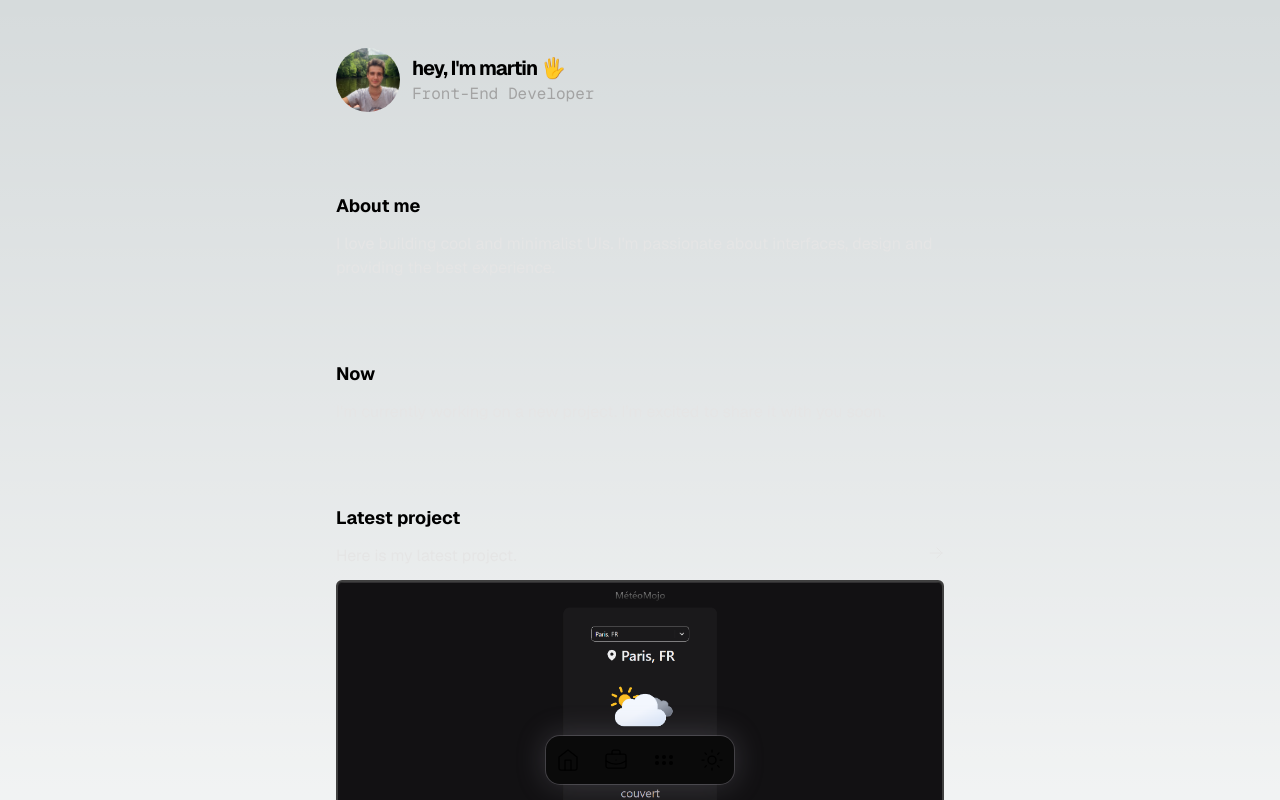
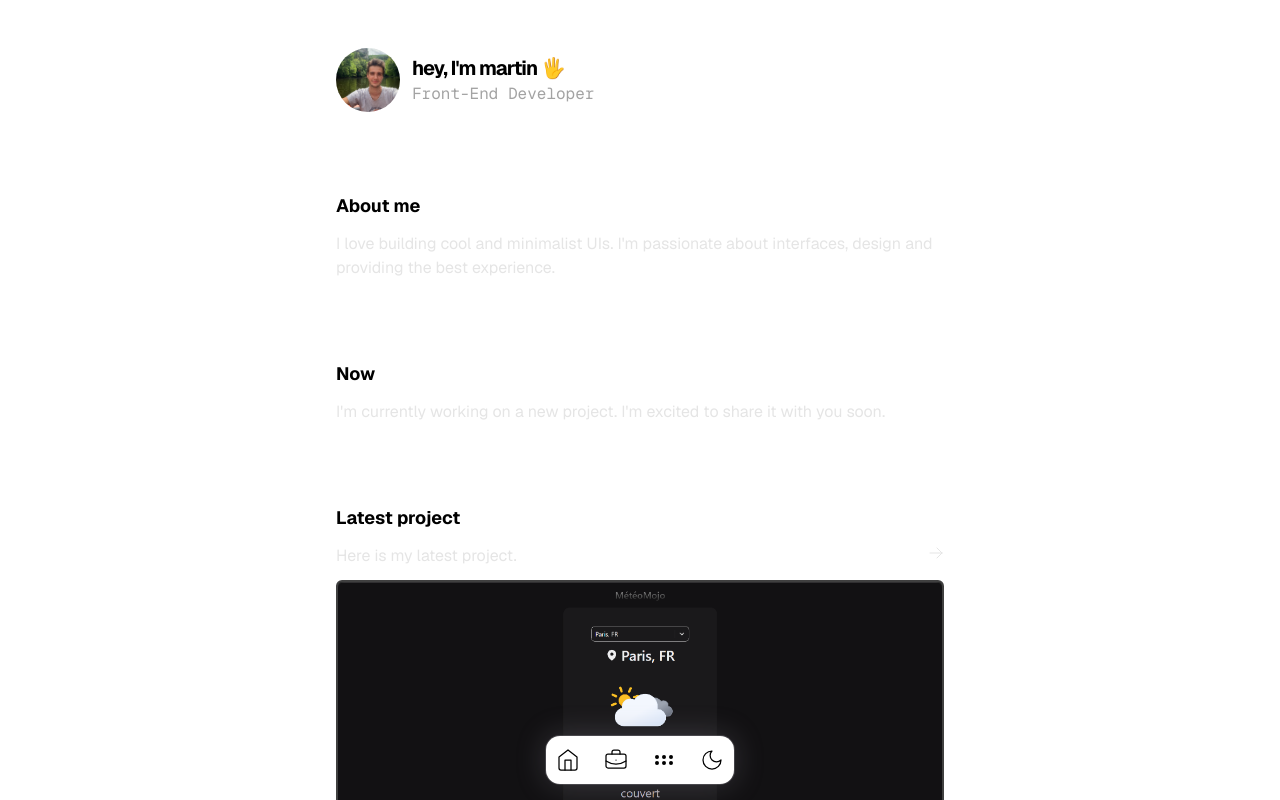
Before and after one commit to Martin-Rouault/NextJSPortfolio, a Next.js app: page / in a window 1280 px wide. Shown: the top 800 px of the page. Built offline with nearby package versions, Linux system fonts and the light colour scheme.

Commit message:
Refactor Tailwind CSS configuration to include dark mode support and add Next Themes dependency

```diff
--- a/app/globals.css
+++ b/app/globals.css
@@ -1,30 +1,6 @@
 @tailwind base;
 @tailwind components;
 @tailwind utilities;
-
-:root {
-  --foreground-rgb: 0, 0, 0;
-  --background-start-rgb: 214, 219, 220;
-  --background-end-rgb: 255, 255, 255;
-}
-
-@media (prefers-color-scheme: dark) {
-  :root {
-    --foreground-rgb: 255, 255, 255;
-    --background-start-rgb: 0, 0, 0;
-    --background-end-rgb: 0, 0, 0;
-  }
-}
-
-body {
-  color: rgb(var(--foreground-rgb));
-  background: linear-gradient(
-      to bottom,
-      transparent,
-      rgb(var(--background-end-rgb))
-    )
-    rgb(var(--background-start-rgb));
-}
 
 @layer utilities {
   .text-balance {
--- a/app/layout.tsx
+++ b/app/layout.tsx
@@ -1,8 +1,9 @@
 import type { Metadata } from "next";
-import { Analytics } from "@vercel/analytics/react"
-import { SpeedInsights } from "@vercel/speed-insights/next"
-import { GeistSans } from 'geist/font/sans'
-import { GeistMono } from 'geist/font/mono'
+import { Analytics } from "@vercel/analytics/react";
+import { SpeedInsights } from "@vercel/speed-insights/next";
+import { GeistSans } from "geist/font/sans";
+import { GeistMono } from "geist/font/mono";
+import { ThemeProvider } from "./ui/theme-provider";
 import "./globals.css";
 
 export const metadata: Metadata = {
@@ -18,10 +19,10 @@ export default function RootLayout({
 }>) {
   return (
     <html lang="en" className={`${GeistSans.variable} ${GeistMono.variable}`}>
-      <body
-        className="antialiased flex min-h-screen flex-col mx-auto pt-12 pb-20 px-4 z-10 w-full max-w-screen-sm"
-      >
-        {children}
+      <body className="antialiased flex min-h-screen flex-col mx-auto pt-12 pb-20 px-4 z-10 w-full max-w-screen-sm">
+        <ThemeProvider attribute="class" defaultTheme="system" enableSystem>
+          {children}
+        </ThemeProvider>
         <Analytics />
         <SpeedInsights />
       </body>
--- a/app/projects/[id]/page.tsx
+++ b/app/projects/[id]/page.tsx
@@ -7,6 +7,7 @@ export async function generateStaticParams() {
 }
 
 async function getProject(id: string) {
+  await new Promise((resolve) => setTimeout(resolve, 3000));
   const data = await fetchProjectById(id);
   return data;
 }
--- /dev/null
+++ b/app/projects/loading.tsx
@@ -0,0 +1,7 @@
+export default function Loading() {
+  return (
+    <div className="h-screen flex justify-center items-center">
+      <h1 className="text-3xl font-bold animate-pulse">Loading...</h1>
+    </div>
+  );
+}
--- /dev/null
+++ b/app/ui/icons/moon.tsx
@@ -0,0 +1,18 @@
+export default function Moon() {
+  return (
+    <svg
+      xmlns="http://www.w3.org/2000/svg"
+      width="24"
+      height="24"
+      viewBox="0 0 24 24"
+      fill="none"
+      stroke="currentColor"
+      stroke-width="1.25"
+      stroke-linecap="round"
+      stroke-linejoin="round"
+      className="lucide lucide-moon"
+    >
+      <path d="M12 3a6 6 0 0 0 9 9 9 9 0 1 1-9-9Z" />
+    </svg>
+  );
+}
--- /dev/null
+++ b/app/ui/icons/sun.tsx
@@ -0,0 +1,26 @@
+export default function Sun() {
+  return (
+    <svg
+      xmlns="http://www.w3.org/2000/svg"
+      width="24"
+      height="24"
+      viewBox="0 0 24 24"
+      fill="none"
+      stroke="currentColor"
+      stroke-width="1.25"
+      stroke-linecap="round"
+      stroke-linejoin="round"
+      className="lucide lucide-sun"
+    >
+      <circle cx="12" cy="12" r="4" />
+      <path d="M12 2v2" />
+      <path d="M12 20v2" />
+      <path d="m4.93 4.93 1.41 1.41" />
+      <path d="m17.66 17.66 1.41 1.41" />
+      <path d="M2 12h2" />
+      <path d="M20 12h2" />
+      <path d="m6.34 17.66-1.41 1.41" />
+      <path d="m19.07 4.93-1.41 1.41" />
+    </svg>
+  );
+}
--- a/app/ui/nav/navBar.tsx
+++ b/app/ui/nav/navBar.tsx
@@ -2,6 +2,7 @@
 
 import Link from "next/link";
 import { useState } from "react";
+import { ThemeButton } from "../themeButton/themeButton";
 
 export default function NavBar() {
   const [isMenuOpen, setIsMenuOpen] = useState(false);
@@ -25,16 +26,16 @@ export default function NavBar() {
 
   return (
     <div className="pointer-events-none fixed inset-x-0 bottom-0 z-20 mx-auto mb-4 flex h-12 px-6">
-      <div className="pointer-events-auto relative mx-auto space-x-2 flex h-full bg-neutral-950 items-center rounded-[14px] bg-mauve-light-1 px-0.5 shadow-[rgba(142,140,152,0.3)_0px_0px_30px,rgba(219,216,224,0.2)_0px_0px_0px_1px]">
+      <div className="pointer-events-auto relative mx-auto space-x-2 flex h-full items-center rounded-[14px] bg-white  dark:bg-neutral-800 px-0.5 shadow-[rgba(142,140,152,0.3)_0px_0px_30px,rgba(219,216,224,0.2)_0px_0px_0px_1px]">
         <Link href="/">
           <div
-            className="hover:bg-neutral-900 p-2 rounded-[14px] transition-colors duration-200 ease-in-out"
+            className="hover:bg-neutral-200 dark:hover:bg-neutral-700 p-2 rounded-[14px] transition-colors duration-200 ease-in-out"
             title="Home"
             onMouseEnter={() => handleMouseEnter("home")}
             onMouseLeave={() => handleMouseLeave("home")}
           >
             {isHovered.home && (
-              <div className="absolute left-0 bottom-14 bg-neutral-900 p-2 text-xs rounded-lg border-2 border-neutral-800">
+              <div className="absolute left-0 bottom-14 bg-white dark:bg-neutral-800 p-2 text-xs rounded-lg">
                 Home
               </div>
             )}
@@ -57,13 +58,13 @@ export default function NavBar() {
         </Link>
         <Link href="/projects">
           <div
-            className="hover:bg-neutral-900 p-2 rounded-[14px] transition-colors duration-200 ease-in-out"
+            className="hover:bg-neutral-200 dark:hover:bg-neutral-700 p-2 rounded-[14px] transition-colors duration-200 ease-in-out"
             title="Work"
             onMouseEnter={() => handleMouseEnter("work")}
             onMouseLeave={() => handleMouseLeave("work")}
           >
             {isHovered.work && (
-              <div className="absolute bottom-14 right-24 bg-neutral-900 p-2 text-xs rounded-lg border-2 border-neutral-800">
+              <div className="absolute bottom-14 right-24 bg-white dark:bg-neutral-800 p-2 text-xs rounded-lg">
                 Work
               </div>
             )}
@@ -92,7 +93,7 @@ export default function NavBar() {
             onClick={toggleMenu}
           >
             <div
-              className={`min-w-[150px] py-1 px-1 rounded-lg border-2 border-neutral-800 bg-neutral-900 shadow-md transition-all duration-100 ease-in-out absolute bottom-8 ${
+              className={`min-w-[150px] py-1 px-1 rounded-lg bg-white dark:bg-neutral-800 shadow-md transition-all duration-100 ease-in-out absolute bottom-8 ${
                 isMenuOpen
                   ? "z-10 -translate-y-6 opacity-100"
                   : "invisible opacity-0"
@@ -102,19 +103,19 @@ export default function NavBar() {
                 <a
                   href="https://github.com/Martin-Rouault"
                   target="_blank"
-                  className="text-sm hover:bg-neutral-700 p-2 rounded-lg w-full"
+                  className="text-sm hover:bg-neutral-200 dark:hover:bg-neutral-700 p-2 rounded-lg w-full"
                 >
                   <span className="font-mono">GitHub</span>
                 </a>
                 <a
                   href="https://www.linkedin.com/in/martin-rouault/"
                   target="_blank"
-                  className="text-sm hover:bg-neutral-700 p-2 rounded-lg w-full"
+                  className="text-sm hover:bg-neutral-200 dark:hover:bg-neutral-700 p-2 rounded-lg w-full"
                 >
                   <span className="font-mono">Linkedin</span>
                 </a>
                 <a
-                  className="text-sm hover:bg-neutral-700 p-2 rounded-lg w-full"
+                  className="text-sm hover:bg-neutral-200 dark:hover:bg-neutral-700 p-2 rounded-lg w-full"
                   download
                   href="/cv-martin.pdf"
                 >
@@ -144,38 +145,17 @@ export default function NavBar() {
           </div>
         </button>
         <div
-          className="hover:bg-neutral-900 p-2 rounded-[14px] transition-colors duration-200 ease-in-out"
+          className="hover:bg-neutral-200 dark:hover:bg-neutral-700 p-2 rounded-[14px] transition-colors duration-200 ease-in-out"
           title="Theme"
           onMouseEnter={() => handleMouseEnter("theme")}
           onMouseLeave={() => handleMouseLeave("theme")}
         >
           {isHovered.theme && (
-            <div className="absolute bottom-14 right-0  bg-neutral-900 text-xs p-2 rounded-lg border-2 border-neutral-800">
+            <div className="absolute bottom-14 right-0 bg-white dark:bg-neutral-800 text-xs p-2 rounded-lg">
               Theme
             </div>
           )}
-          <svg
-            xmlns="http://www.w3.org/2000/svg"
-            width="24"
-            height="24"
-            viewBox="0 0 24 24"
-            fill="none"
-            stroke="currentColor"
-            strokeWidth="1.25"
-            strokeLinecap="round"
-            strokeLinejoin="round"
-            className="lucide lucide-sun"
-          >
-            <circle cx="12" cy="12" r="4" />
-            <path d="M12 2v2" />
-            <path d="M12 20v2" />
-            <path d="m4.93 4.93 1.41 1.41" />
-            <path d="m17.66 17.66 1.41 1.41" />
-            <path d="M2 12h2" />
-            <path d="M20 12h2" />
-            <path d="m6.34 17.66-1.41 1.41" />
-            <path d="m19.07 4.93-1.41 1.41" />
-          </svg>
+          <ThemeButton />
         </div>
       </div>
     </div>
--- /dev/null
+++ b/app/ui/theme-provider.tsx
@@ -0,0 +1,16 @@
+"use client";
+
+import { useState, useEffect } from "react";
+import { ThemeProvider as NextThemesProvider } from "next-themes";
+import { type ThemeProviderProps } from "next-themes/dist/types";
+
+export function ThemeProvider({ children, ...props }: ThemeProviderProps) {
+  const [mounted, setMounted] = useState(false);
+
+  useEffect(() => setMounted(true), []);
+
+  if (!mounted) {
+    return <>{children}</>;
+  }
+  return <NextThemesProvider {...props}>{children}</NextThemesProvider>;
+}
--- /dev/null
+++ b/app/ui/themeButton/themeButton.tsx
@@ -0,0 +1,39 @@
+"use client";
+
+import { useState, useEffect } from "react";
+import Sun from "@/app/ui/icons/sun";
+import Moon from "@/app/ui/icons/moon";
+import { useTheme } from "next-themes";
+
+export function ThemeButton() {
+  const [mounted, setMounted] = useState(false);
+  const {setTheme, resolvedTheme} = useTheme();
+
+  useEffect(() => setMounted(true), []);
+
+  if (!mounted) {
+    return null;
+  }
+
+  return (
+    <>
+      {resolvedTheme === "dark" ? (
+        <button
+          onClick={() => setTheme("light")}
+          className="flex items-center"
+          title="Toggle dark mode"
+        >
+          <Sun />
+        </button>
+      ) : (
+        <button
+          onClick={() => setTheme("dark")}
+          className="flex items-center"
+          title="Toggle light mode"
+        >
+          <Moon />
+        </button>
+      )}
+    </>
+  );
+};
--- a/package.json
+++ b/package.json
@@ -14,6 +14,7 @@
     "@vercel/speed-insights": "^1.0.10",
     "geist": "^1.3.0",
     "next": "14.2.3",
+    "next-themes": "^0.3.0",
     "react": "^18",
     "react-dom": "^18"
   },
--- a/tailwind.config.ts
+++ b/tailwind.config.ts
@@ -20,5 +20,6 @@ const config: Config = {
     },
   },
   plugins: [require("@tailwindcss/typography")],
+  darkMode: "class",
 };
 export default config;
```
Also changed, not shown: 1 other file (tests, documents, lock files or other folders).
